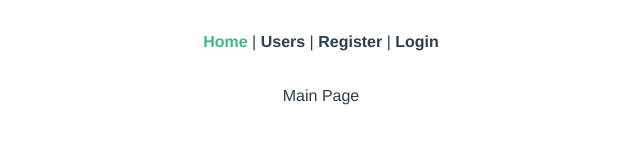
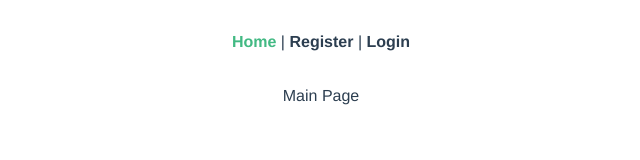
Before and after one commit to Kubrianity/eventbook, a Vue app in the folder week-7/frontend/: page / in a window 1280 px wide. Shown: the top 160 px of the page, without its empty margins (319-959 px from the left). Built offline with nearby package versions, Linux system fonts and the light colour scheme; no server answers.

Commit message:
Remove users router link

```diff
--- a/week-7/frontend/src/App.vue
+++ b/week-7/frontend/src/App.vue
@@ -1,7 +1,6 @@
 <template>
   <nav>
     <router-link to="/">Home</router-link> |
-    <router-link to="/users">Users</router-link> |
     <router-link to="/register">Register</router-link> |
     <router-link to="/login">Login</router-link>
   </nav>
```
